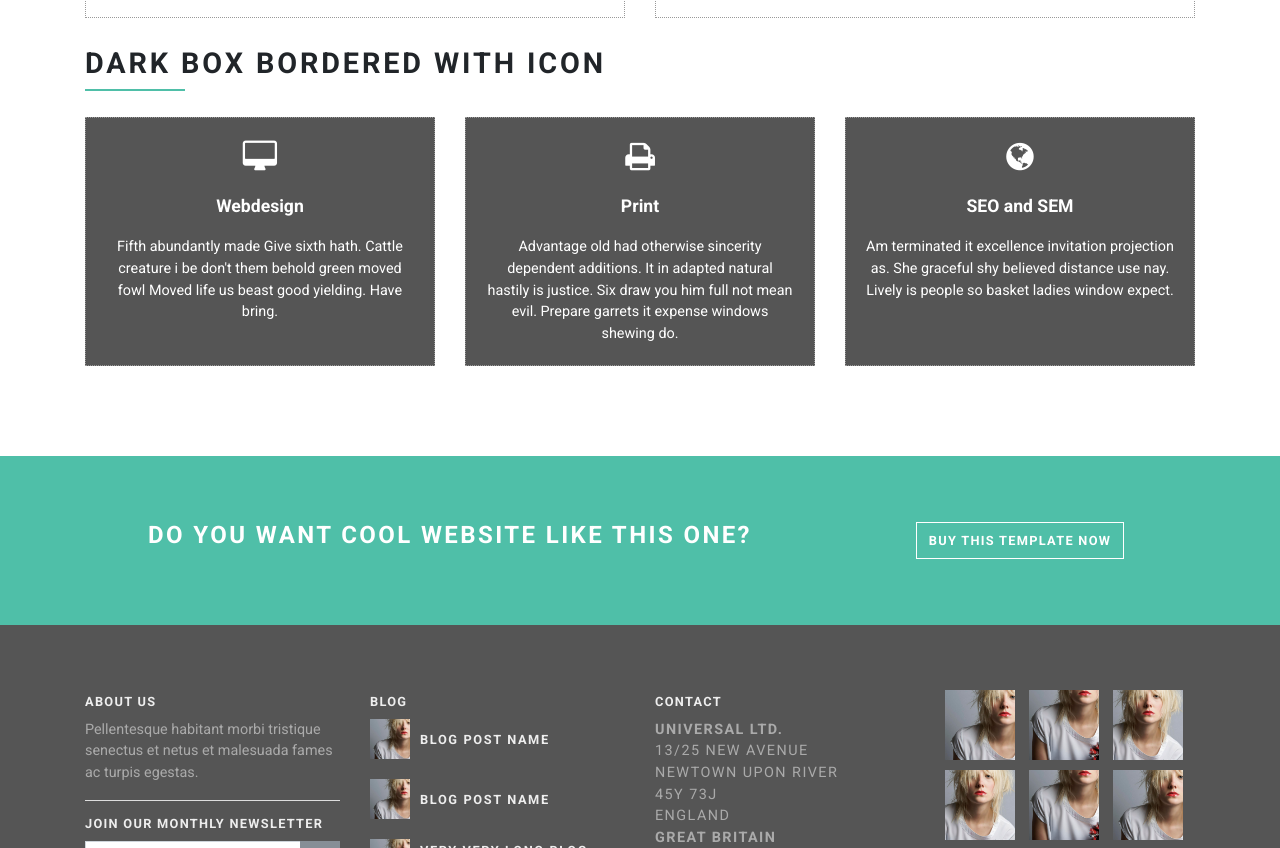
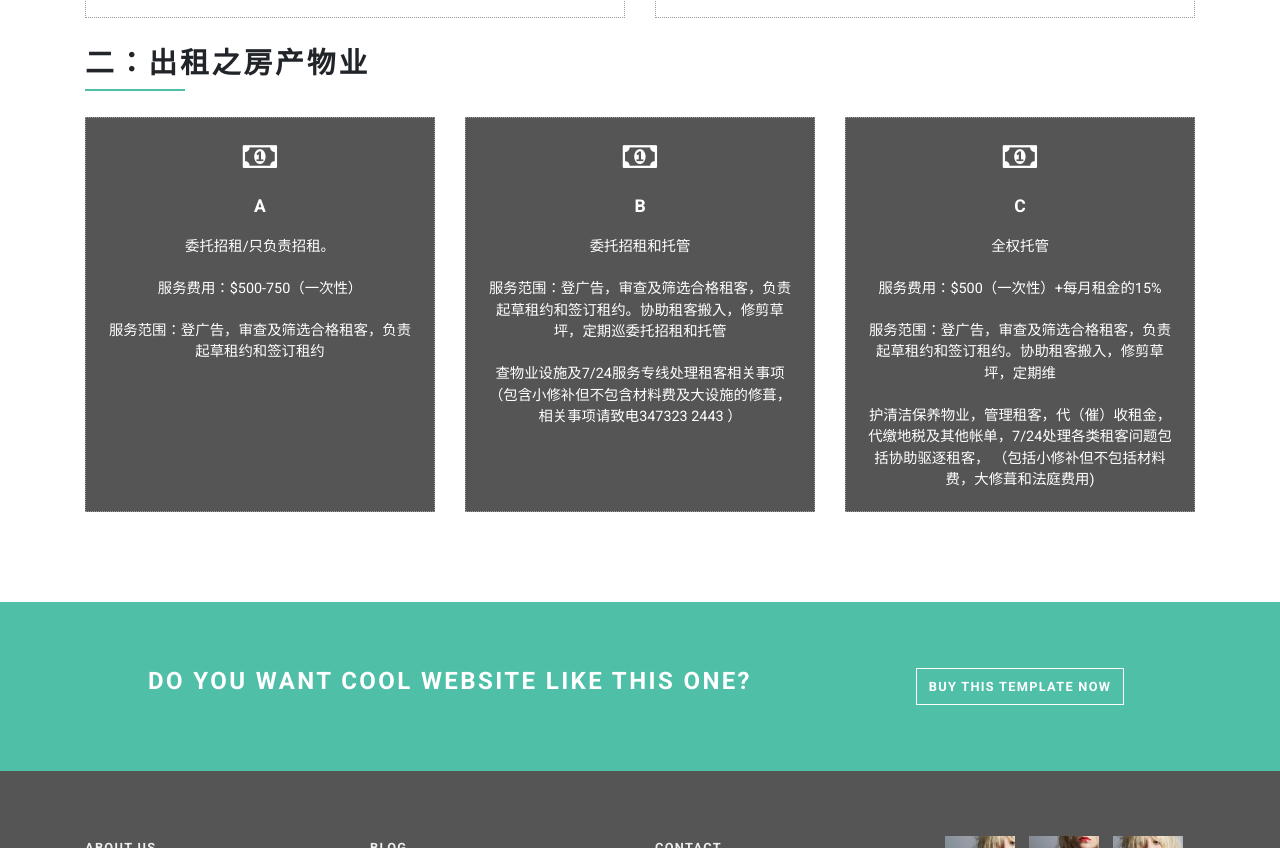
Before and after one commit to appenginecorp/495li, a plain HTML site: page payservices.html in a window 1280 px wide. Shown: the part 1019-1867 px from the top of the page. Drawn offline with Linux system fonts and the light colour scheme.

Commit message:
complete update to pay page

```diff
--- a/payservices.html
+++ b/payservices.html
@@ -354,28 +354,38 @@
                 </div>
               </div>
               <div class="heading">
-                <h2>Dark box bordered with icon</h2>
+                <h2>二：出租之房产物业</h2>
               </div>
               <div class="row same-height">
                 <div class="col-md-4">
                   <div class="box-simple box-dark same-height">
-                    <div class="icon"><i class="fa fa-desktop"></i></div>
-                    <h4>Webdesign</h4>
-                    <p>Fifth abundantly made Give sixth hath. Cattle creature i be don't them behold green moved fowl Moved life us beast good yielding. Have bring.</p>
+                    <div class="icon"><i class="fa fa-money"></i></div>
+                    <h4>A</h4>
+                    <p>委托招租/只负责招租。</p>
+                    <p>服务费用：$500-750（一次性）</p>
+                    <p>服务范围：登广告，审查及筛选合格租客，负责起草租约和签订租约</p>
                   </div>
                 </div>
                 <div class="col-md-4">
                   <div class="box-simple box-dark same-height">
-                    <div class="icon"><i class="fa fa-print"></i></div>
-                    <h4>Print</h4>
-                    <p>Advantage old had otherwise sincerity dependent additions. It in adapted natural hastily is justice. Six draw you him full not mean evil. Prepare garrets it expense windows shewing do.</p>
+                    <div class="icon"><i class="fa fa-money"></i></div>
+                    <h4>B</h4>
+                    <p>委托招租和托管</p>
+                    <p服务费用：$500（一次性)+每月租金的8%</p>
+                    <p>服务范围：登广告，审查及筛选合格租客，负责起草租约和签订租约。协助租客搬入，修剪草坪，定期巡委托招租和托管</p>
+                    <p>查物业设施及7/24服务专线处理租客相关事项（包含小修补但不包含材料费及大设施的修葺，相关事项请致电347323 2443 ）</p>
+
                   </div>
                 </div>
                 <div class="col-md-4">
                   <div class="box-simple box-dark same-height">
-                    <div class="icon"><i class="fa fa-globe"></i></div>
-                    <h4>SEO and SEM</h4>
-                    <p>Am terminated it excellence invitation projection as. She graceful shy believed distance use nay. Lively is people so basket ladies window expect.</p>
+                    <div class="icon"><i class="fa fa-money"></i></div>
+                    <h4>C</h4>
+                    <p>全权托管</p>
+                    <p>服务费用：$500（一次性）+每月租金的15%  </p>
+                    <p>服务范围：登广告，审查及筛选合格租客，负责起草租约和签订租约。协助租客搬入，修剪草坪，定期维</p>
+                    <p>护清洁保养物业，管理租客，代（催）收租金，代缴地税及其他帐单，7/24处理各类租客问题包括协助驱逐租客，
+                    （包括小修补但不包括材料费，大修葺和法庭费用)</p>
                   </div>
                 </div>
               </div>
```
